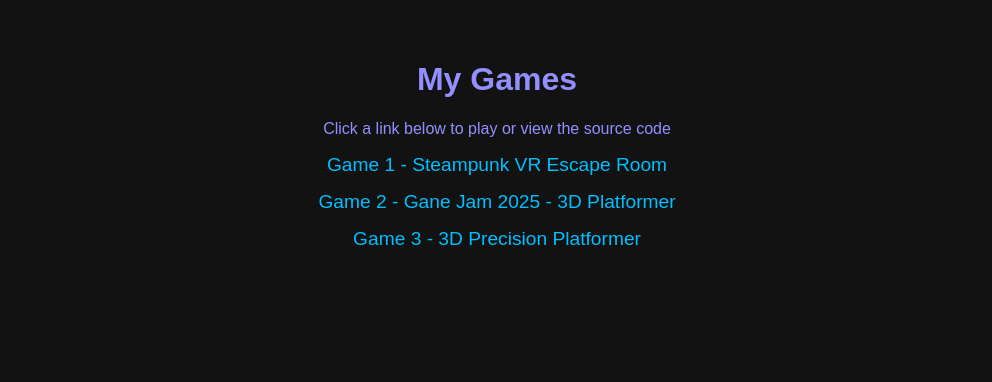
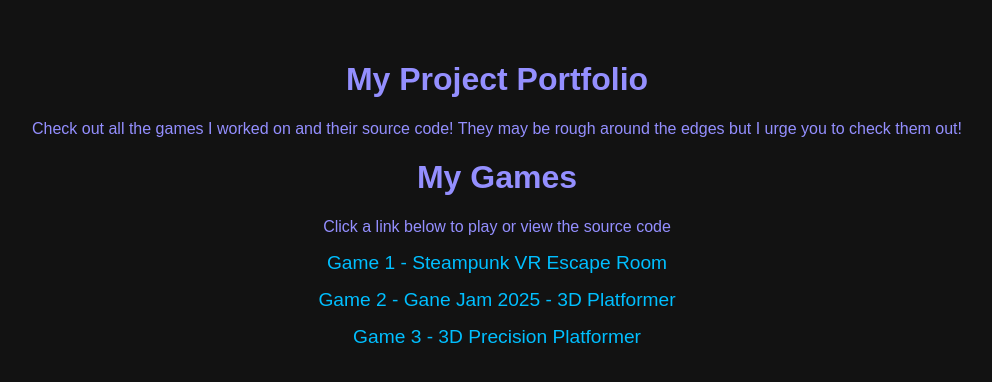
Before and after one commit to BiggieL/BiggieL.github.io, a plain HTML site: page index.html in a window 1280 px wide. Shown: the whole page, without its empty margins (143-1135 px from the left). Drawn offline with Linux system fonts and the light colour scheme.

Commit message:
Update index.html

```diff
--- a/index.html
+++ b/index.html
@@ -25,6 +25,11 @@
   </style>
 </head>
 <body>
+  <header>
+    <h1>My Project Portfolio</h1>
+    <p>Check out all the games I worked on and their source code! They may be rough around the edges but I urge you to check them out! </p>
+  </header>
+
   <h1>My Games</h1>
   <p>Click a link below to play or view the source code</p>
   <ul>
```
